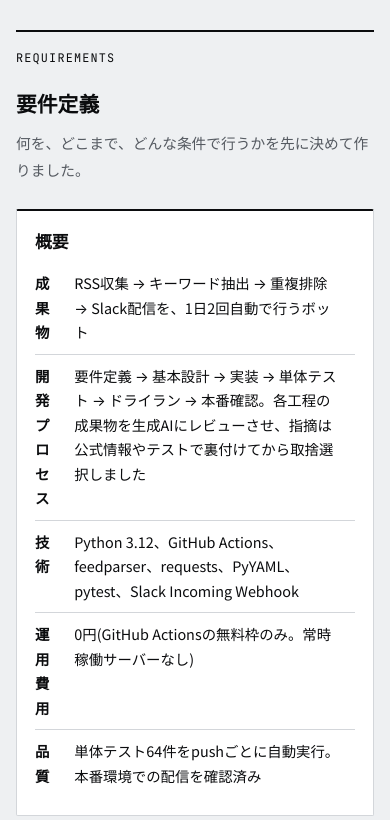
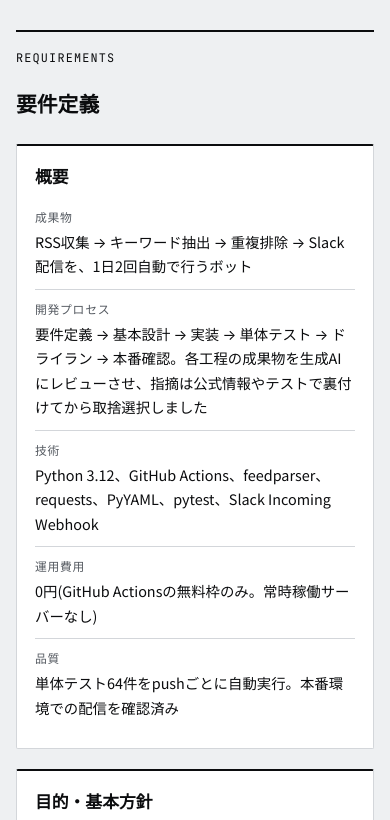
Before and after one commit to Ta-Motsu/automation-demo, a plain HTML site: page news-bot/index.html in a window 390 px wide. Shown: the part 4840-5660 px from the top of the page. Drawn offline with Linux system fonts and the light colour scheme.

Commit message:
news-bot: stack tables on phones, drop requirements note
Co-Authored-By: Claude Sonnet 5.5 <noreply@anthropic.com>
Claude-Session: https://claude.ai/code/session_01NQxGe87jNY8w6jLxVNUyqQ

```diff
--- a/news-bot/index.html
+++ b/news-bot/index.html
@@ -159,7 +159,13 @@ footer{margin-top:clamp(64px,10vw,120px);border-top:2px solid var(--ink);padding
   .spec>div:last-child{grid-column:1/-1}
 }
 @media (max-width:760px){
-  tbody th{white-space:normal;padding-right:12px}
+  table,tbody,tr,th,td{display:block;width:100%}
+  thead{display:none}
+  tr{padding:10px 0;border-bottom:1px solid var(--rule)}
+  tbody tr:last-child{border-bottom:0}
+  th,td{border:0;padding:0}
+  tbody th{white-space:normal;font-family:var(--f-mono);font-weight:500;font-size:.74rem;letter-spacing:.06em;color:var(--muted);padding:0 0 2px}
+  tr>td:first-child:not(:only-child){font-weight:700;margin-bottom:2px}
   .sec{grid-template-columns:minmax(0,1fr)}
   .demo{grid-template-columns:minmax(0,1fr)}
   .slack{position:static}
@@ -260,7 +266,6 @@ footer{margin-top:clamp(64px,10vw,120px);border-top:2px solid var(--ink);padding
   <div class="sec-label">Requirements</div>
   <div class="sec-body">
     <h2>要件定義</h2>
-    <p class="sec-note">何を、どこまで、どんな条件で行うかを先に決めて作りました。</p>
     <div class="stack">
       <div class="panel">
         <h3>概要</h3>
```
